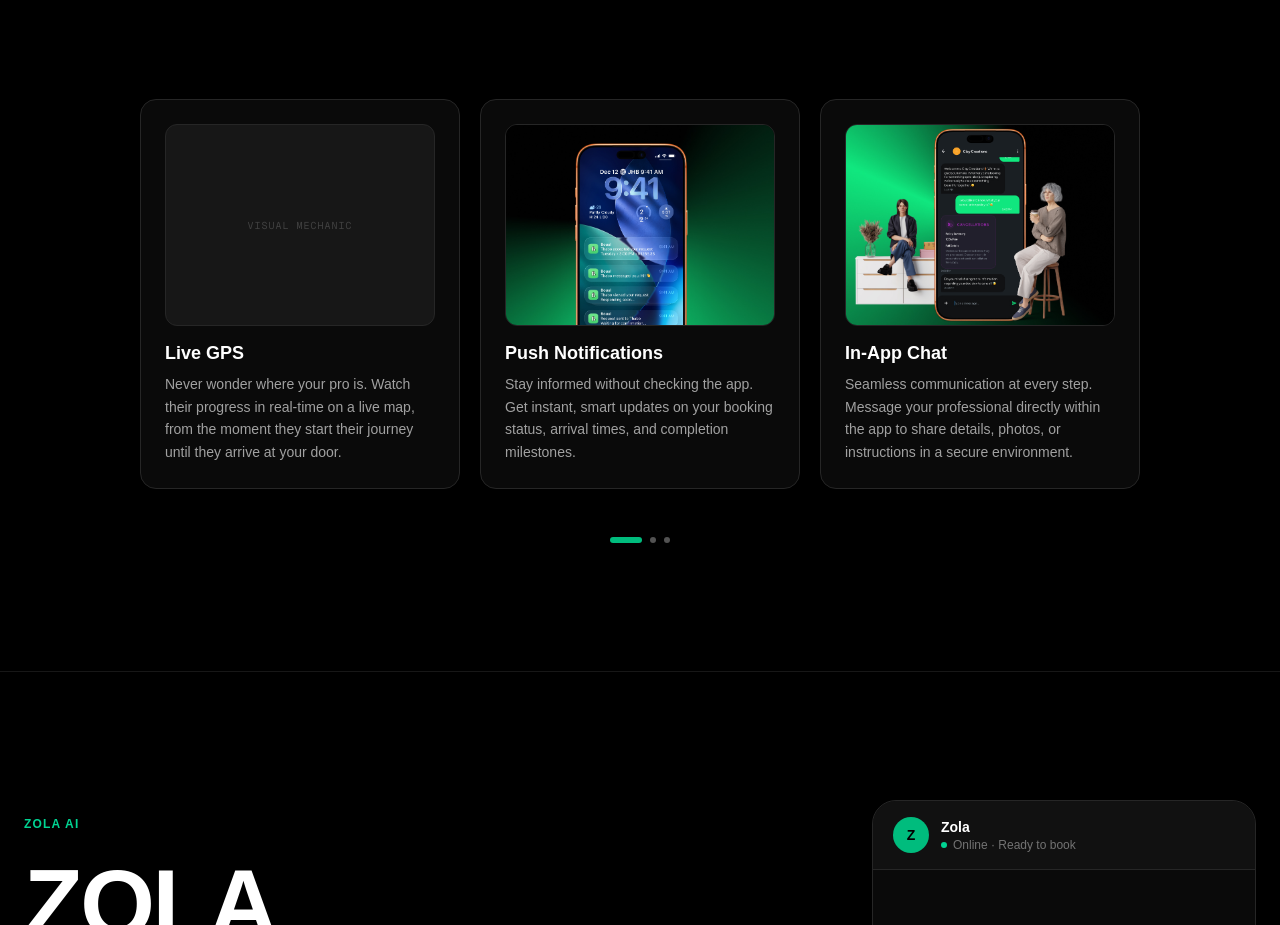
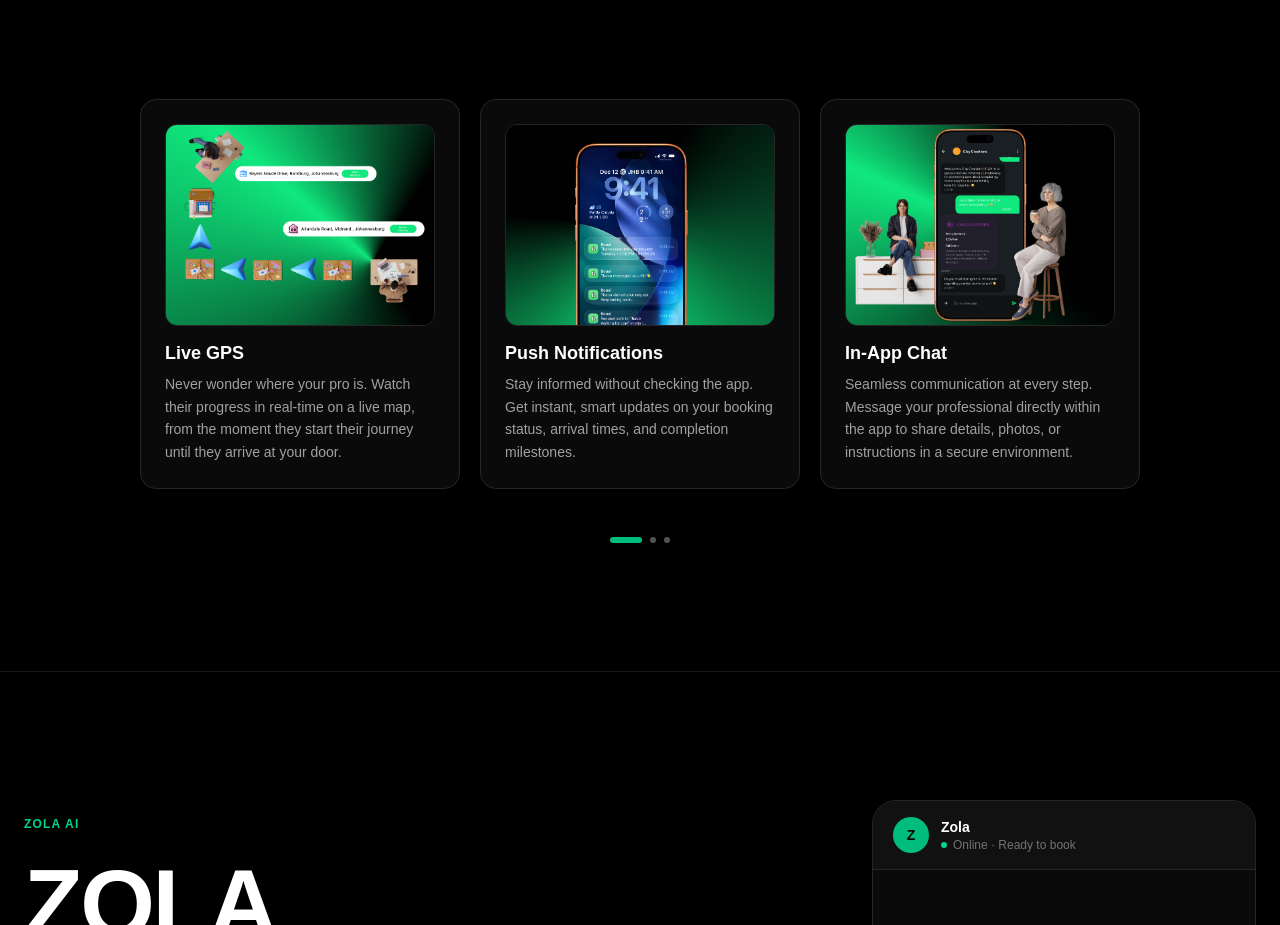
Before and after one commit to lihlegabrieldiphokwana-stack/appp-landing, a Next.js app: page / in a window 1280 px wide. Shown: the part 4820-5745 px from the top of the page. Built offline with nearby package versions, Linux system fonts and the light colour scheme.

Commit message:
feat: Add live GPS image to tracking card
Co-authored-by: Qwen-Coder <qwen-coder@alibabacloud.com>

```diff
--- a/app/page.tsx
+++ b/app/page.tsx
@@ -91,7 +91,8 @@ export default function LandingPage() {
         cards={[
           {
             title: "Live GPS",
-            description: "Never wonder where your pro is. Watch their progress in real-time on a live map, from the moment they start their journey until they arrive at your door."
+            description: "Never wonder where your pro is. Watch their progress in real-time on a live map, from the moment they start their journey until they arrive at your door.",
+            image: "/live_gps.jpg"
           },
           {
             title: "Push Notifications",
```
Also changed, not shown: public/live_gps.jpg (added).
